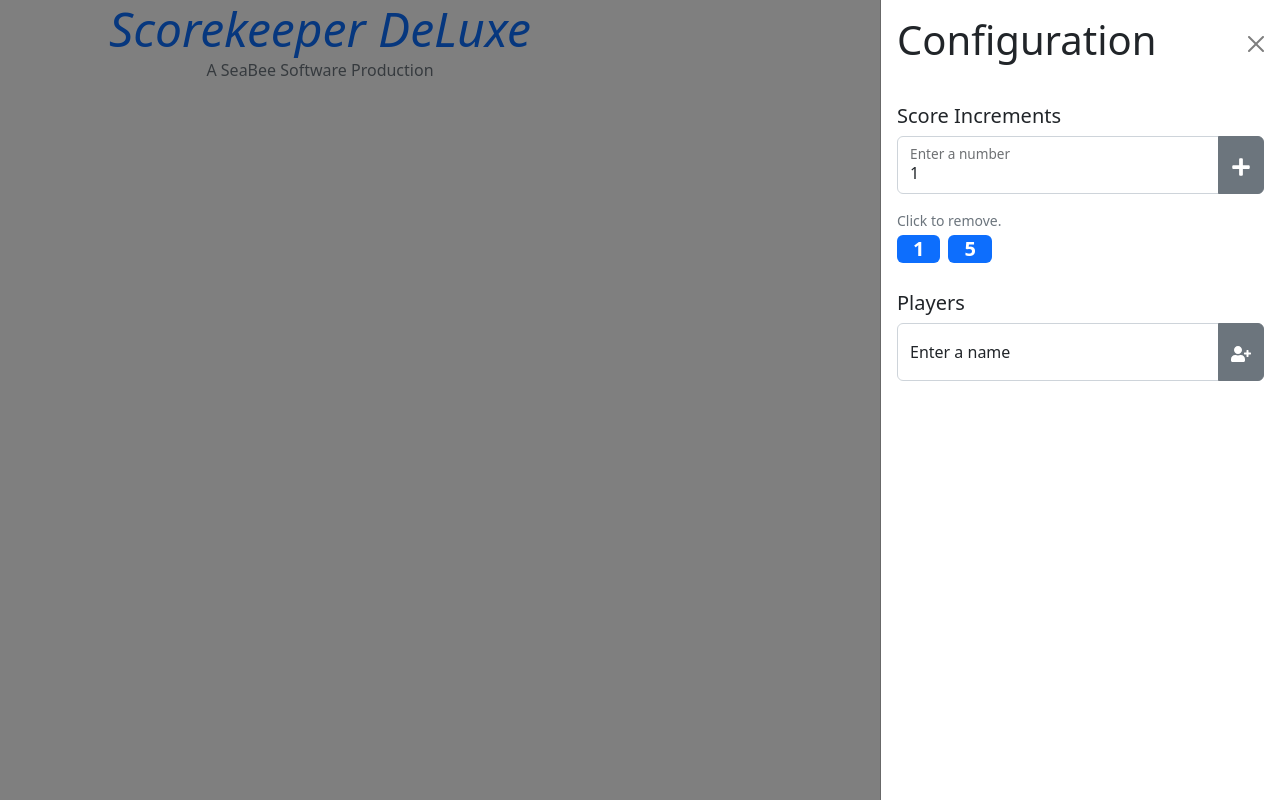
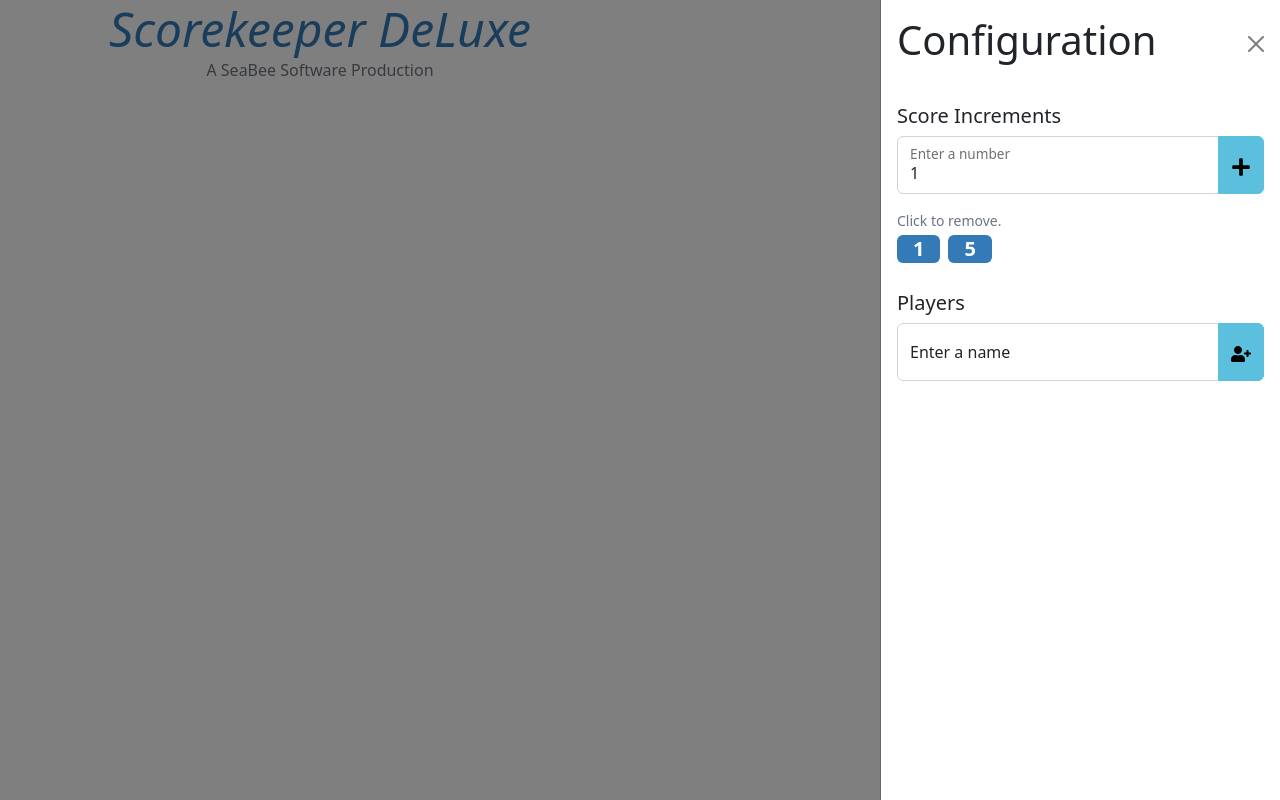
Before and after one commit to isherwood/Scorekeeper-DeLuxe, a React (Create React App) app: page / in a window 1280 px wide. Built offline with nearby package versions, Linux system fonts and the light colour scheme.

Commit message:
Custom theme colors

```diff
--- a/package.json
+++ b/package.json
@@ -2,10 +2,13 @@
   "name": "scorekeeper",
   "version": "0.1.0",
   "private": true,
-  "dependencies": {
+  "devDependencies": {
     "@testing-library/jest-dom": "^5.16.5",
     "@testing-library/react": "^13.4.0",
     "@testing-library/user-event": "^13.5.0",
+    "sass": "^1.56.2"
+  },
+  "dependencies": {
     "bootstrap": "^5.2.3",
     "eslint": "8.22.0",
     "react": "^18.2.0",
--- a/src/index.js
+++ b/src/index.js
@@ -1,9 +1,8 @@
 import React from 'react';
 import ReactDOM from 'react-dom/client';
-import './index.css';
 import App from './App';
 import reportWebVitals from './reportWebVitals';
-import 'bootstrap/dist/css/bootstrap.min.css';
+import './theme.scss';
 
 const root = ReactDOM.createRoot(document.getElementById('root'));
 root.render(
--- /dev/null
+++ b/src/theme.scss
@@ -0,0 +1,9 @@
+$theme-colors: (
+        "primary": #337ab7,
+        "secondary": #5bc0de,
+        "success": #5cb85c,
+        "warning": #f0ad4e,
+        "danger": #d9534f
+);
+
+@import '~bootstrap/scss/bootstrap.scss';
```
Also changed, not shown: 1 other file (tests, documents, lock files or other folders).
